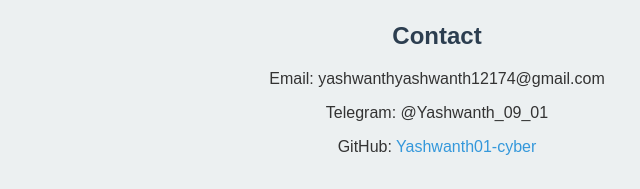
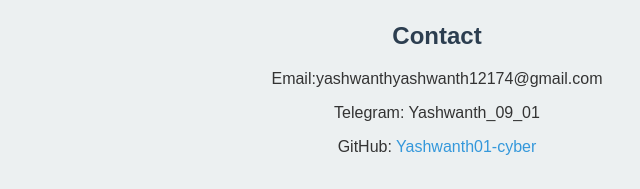
Before and after one commit to Yashwanth01-cyber/yaswanth-portfolio, a plain HTML site: page index.html in a window 1280 px wide. Shown: the part 1103-1292 px from the top of the page, 203-843 px from the left. Drawn offline with Linux system fonts and the light colour scheme.

Commit message:
Update index.html

```diff
--- a/index.html
+++ b/index.html
@@ -85,8 +85,8 @@
 
   <div class="contact">
     <h2>Contact</h2>
-    <p>Email: yashwanthyashwanth12174@gmail.com</p>
-    <p>Telegram: @Yashwanth_09_01</p>
+    <p>Email:yashwanthyashwanth12174@gmail.com</p>
+    <p>Telegram: Yashwanth_09_01</p>
     <p>GitHub: <a href="https://github.com/Yashwanth01-cyber" target="_blank">Yashwanth01-cyber</a></p>
   </div>
 </body>
```
